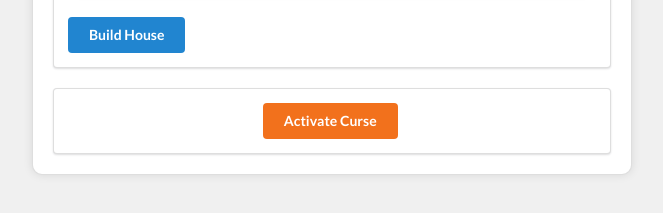
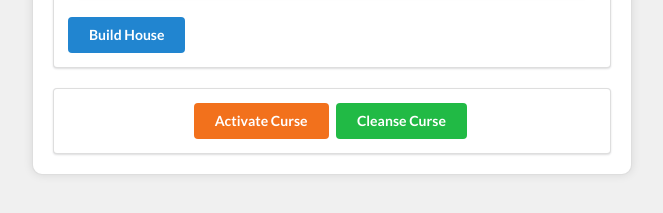
Before and after one commit to largefort/virtuallandlord, a plain HTML site: page index.html in a window 1280 px wide. Shown: the part 509-722 px from the top of the page, without its empty margins (308-971 px from the left). Drawn offline with nearby package versions, Linux system fonts and the light colour scheme.

Commit message:
Update index.html

```diff
--- a/index.html
+++ b/index.html
@@ -48,6 +48,7 @@
         <!-- Curse Mechanic -->
         <section id="curse-section" class="ui segment center aligned">
             <button id="curse-btn" class="ui orange button">Activate Curse</button>
+            <button id="cleanse-btn" class="ui green button">Cleanse Curse</button>
         </section>
     </div>
 
```
